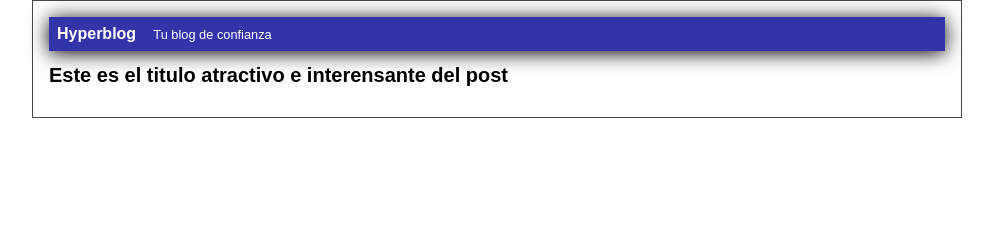
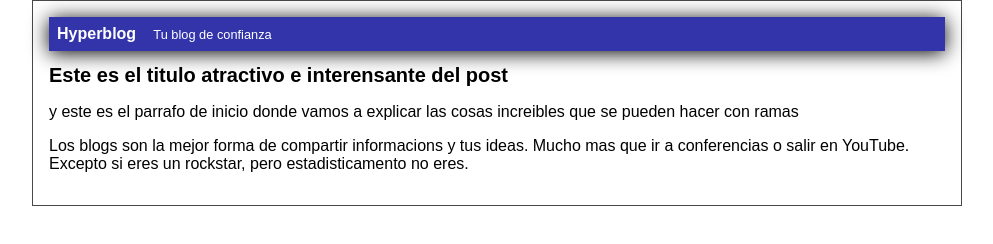
Before and after one commit to ikevinmejia/Hyperblog, a plain HTML site: page blogpost.html in a window 1280 px wide. Shown: the whole page, without its empty margins (143-1136 px from the left). Drawn offline with Linux system fonts and the light colour scheme.

Commit message:
parrafos agregados

```diff
--- a/blogpost.html
+++ b/blogpost.html
@@ -14,6 +14,12 @@ El titulo del post
                     <h1>
                         Este es el titulo atractivo e interensante del post
                     </h1>
+                    <p>y este es el parrafo de inicio donde
+                        vamos a explicar las cosas increibles
+                        que se pueden hacer con ramas</p>
+                    <p>Los blogs son la mejor forma de compartir informacions y tus ideas.
+                        Mucho mas que ir a conferencias o salir en YouTube. Excepto si eres un rockstar,
+                        pero estadisticamento no eres.
             </div>
         </div>
     </body>
```
